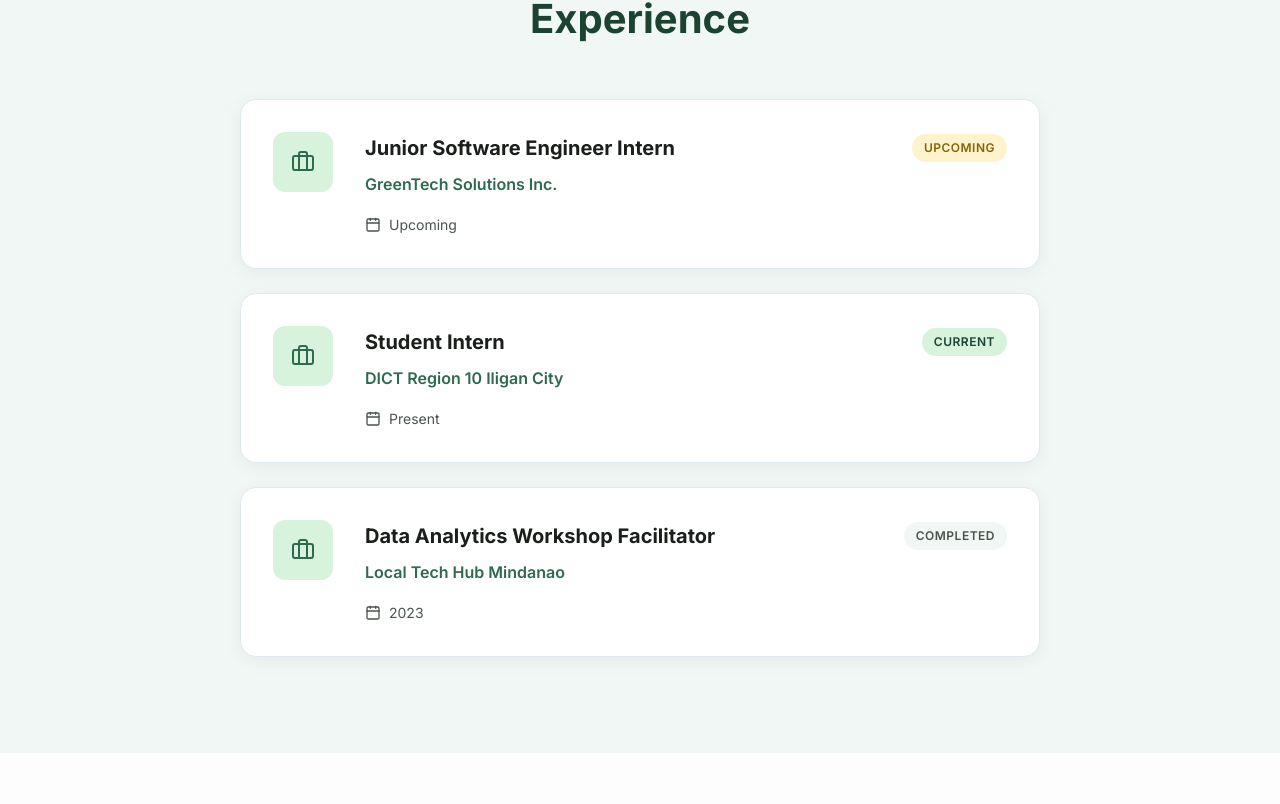
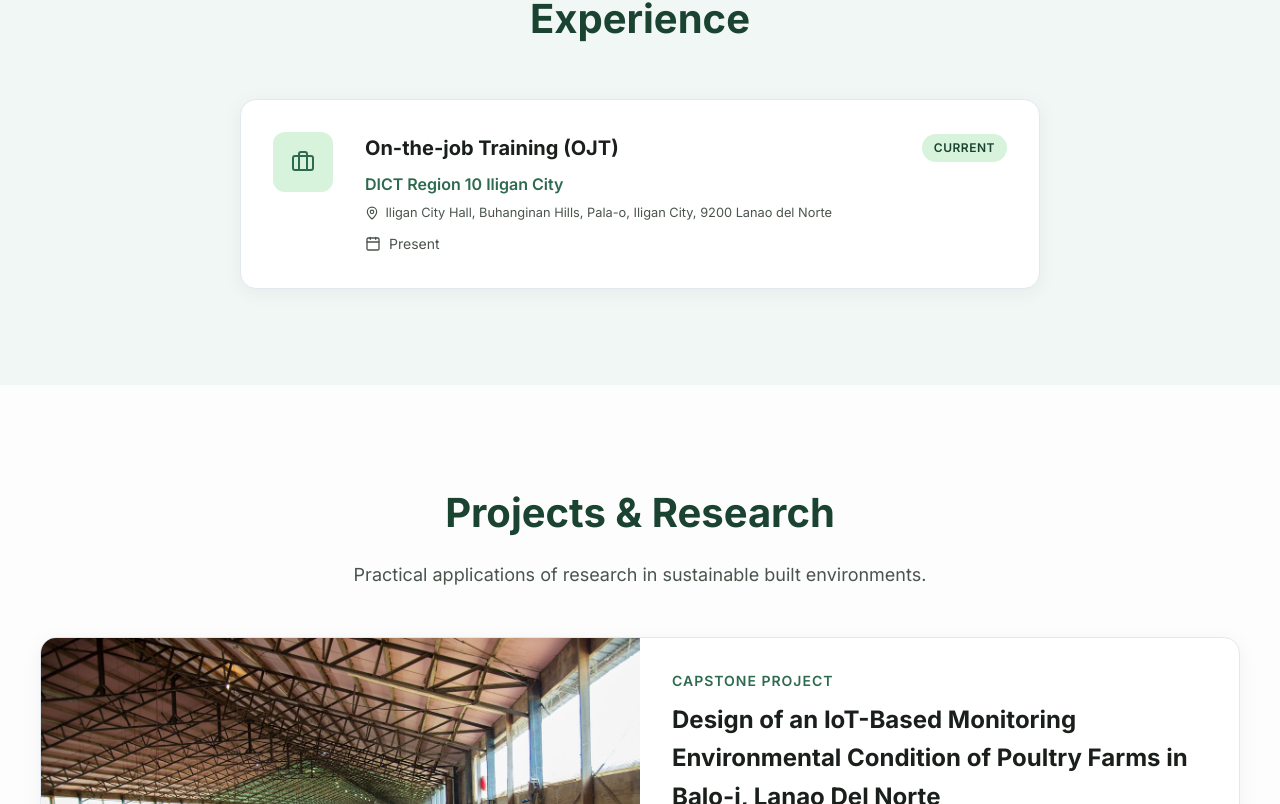
Before and after one commit to mayoanas26-stack/anas-portfolio, a React (Vite) app: page / in a window 1280 px wide. Shown: the part 1796-2600 px from the top of the page. Built offline with nearby package versions, Linux system fonts and the light colour scheme.

Commit message:
05-11-2026

```diff
--- a/src/components/Experience.css
+++ b/src/components/Experience.css
@@ -76,7 +76,16 @@
   font-size: 1rem;
   color: var(--color-primary);
   font-weight: 600;
-  margin-bottom: 1rem;
+  margin-bottom: 0.35rem;
+}
+
+.experience-address {
+  display: flex;
+  align-items: center;
+  gap: 0.4rem;
+  color: var(--color-text-muted);
+  font-size: 0.8rem;
+  margin-bottom: 0.6rem;
 }
 
 .experience-date {
--- a/src/components/Experience.jsx
+++ b/src/components/Experience.jsx
@@ -1,25 +1,14 @@
-import { Briefcase, Calendar } from 'lucide-react';
+import { Briefcase, Calendar, MapPin } from 'lucide-react';
 import './Experience.css';
 
 const Experience = () => {
   const experiences = [
     {
-      title: 'Junior Software Engineer Intern',
-      organization: 'GreenTech Solutions Inc.',
-      date: 'Upcoming',
-      status: 'upcoming'
-    },
-    {
-      title: 'Student Intern',
+      title: 'On-the-job Training (OJT)',
       organization: 'DICT Region 10 Iligan City',
+      address: 'Iligan City Hall, Buhanginan Hills, Pala-o, Iligan City, 9200 Lanao del Norte',
       date: 'Present',
       status: 'current'
-    },
-    {
-      title: 'Data Analytics Workshop Facilitator',
-      organization: 'Local Tech Hub Mindanao',
-      date: '2023',
-      status: 'completed'
     }
   ];
 
@@ -43,6 +32,10 @@ const Experience = () => {
                   <span className={`status-badge ${exp.status}`}>{exp.status}</span>
                 </div>
                 <h4 className="organization">{exp.organization}</h4>
+                <div className="experience-address">
+                  <MapPin size={14} />
+                  <span>{exp.address}</span>
+                </div>
                 <div className="experience-date">
                   <Calendar size={16} />
                   <span>{exp.date}</span>
--- a/src/components/Navbar.css
+++ b/src/components/Navbar.css
@@ -6,10 +6,11 @@
   z-index: 1000;
   padding: 1.5rem 0;
   transition: all var(--transition-normal);
-  background-color: rgba(255, 255, 255, 0.95);
-  backdrop-filter: blur(12px);
-  -webkit-backdrop-filter: blur(12px);
-  box-shadow: 0 2px 20px rgba(0, 0, 0, 0.06);
+  background: rgba(255, 255, 255, 0.6);
+  backdrop-filter: blur(20px) saturate(180%);
+  -webkit-backdrop-filter: blur(20px) saturate(180%);
+  border-bottom: 1px solid rgba(255, 255, 255, 0.4);
+  box-shadow: 0 4px 24px rgba(0, 0, 0, 0.06);
 }
 
 .navbar.scrolled {
```
